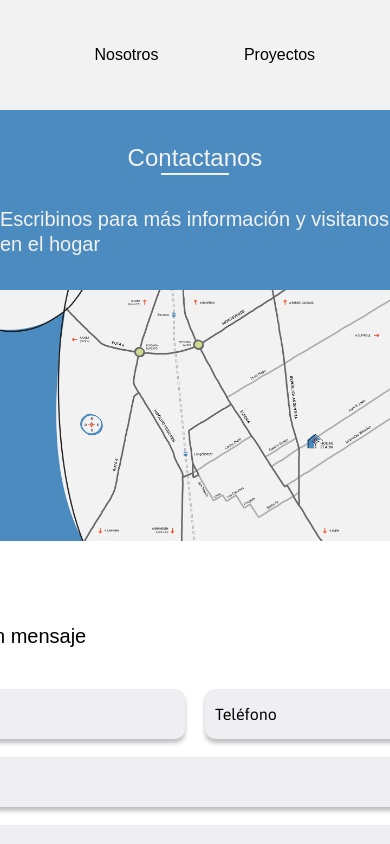
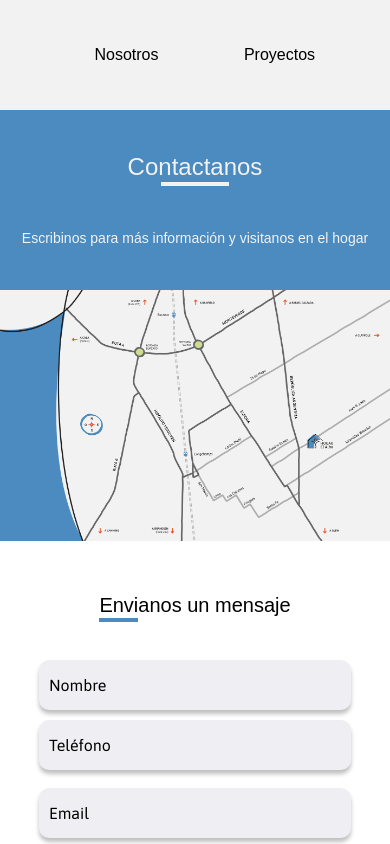
Before and after one commit to melmln/hogar-el-alba, a React (Create React App) app: page /contacto in a window 390 px wide. Shown: the top 844 px of the page. Built offline with nearby package versions, Linux system fonts and the light colour scheme; a web font is replaced by a local one.

Commit message:
Responsive para la sección contacto

```diff
--- a/src/pages/Contacto/Contacto.css
+++ b/src/pages/Contacto/Contacto.css
@@ -18,7 +18,7 @@
 .contact-title h1::after {
   content: '';
   display: block;
-  border-bottom: 2px solid var(--white);
+  border-bottom: 4px solid var(--white);
   width: 50%;
   margin: 0 auto;
 }
@@ -60,7 +60,7 @@
 .form-section h2::after {
   content: '';
   display: block;
-  border-bottom: 2px solid var(--lightBlue);
+  border-bottom: 4px solid var(--lightBlue);
   width: 20%;
 }
 
@@ -133,3 +133,34 @@ input[type='submit']:hover {
   width: 600px;
   max-width: 600px;
 }
+
+@media screen and (max-width: 768px) {
+
+    .contact-title h2 {
+    font-size: 14px;
+    line-height: 20px;
+    text-align: center;
+    margin: 0 10px;
+    }
+
+    .form-section form {
+    width: 100%;
+    }
+
+    .form-section h2 {
+    align-self: center;
+    }
+
+  .form-section div {
+    width: 100%;
+    flex-direction: column;
+    gap: 10px;
+  }
+
+  input[id='nombre'],
+  input[id='telefono'],
+  input[id='email'],
+  .form-section textarea {
+    width: 80%;
+  }
+}
```
